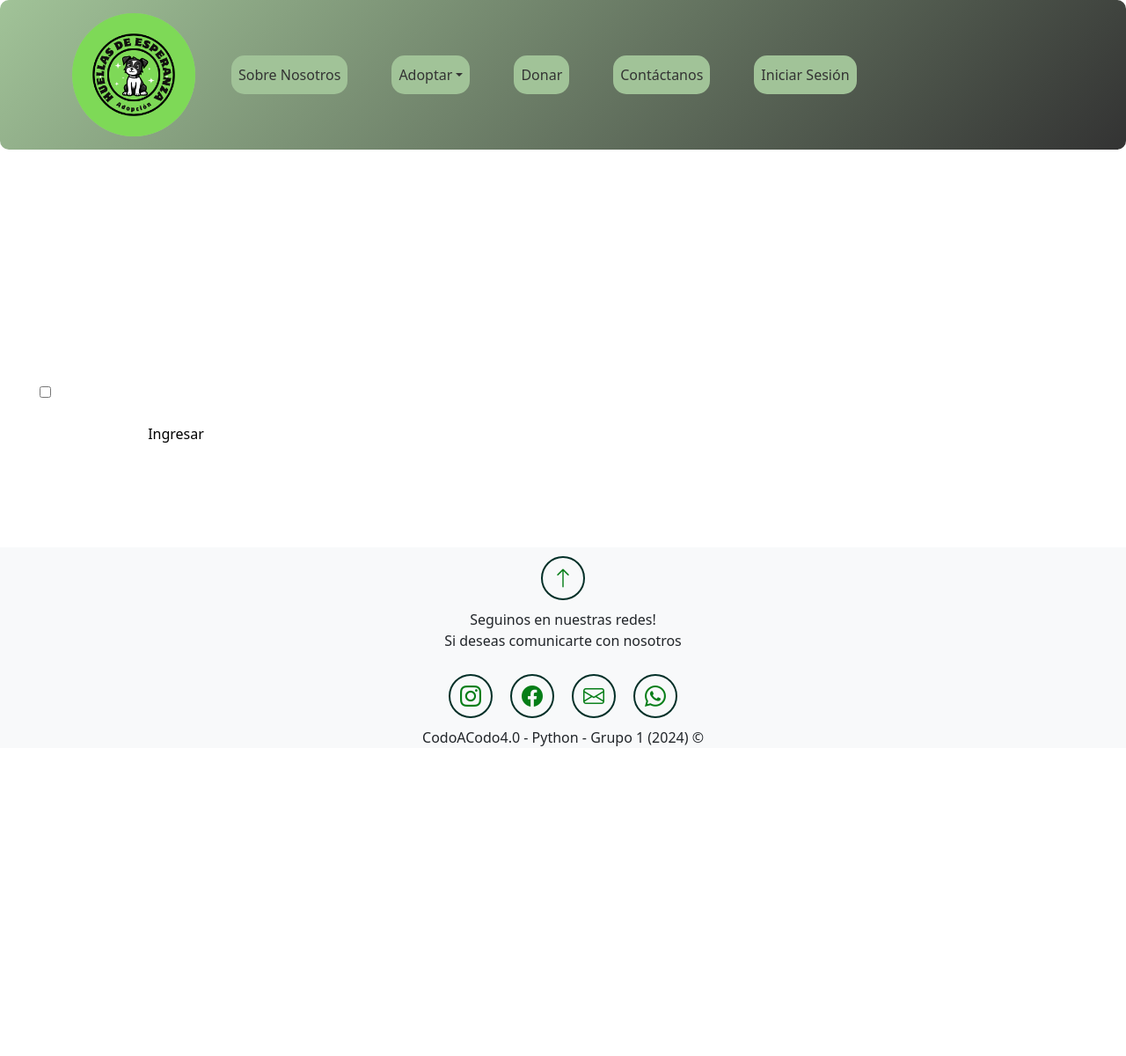
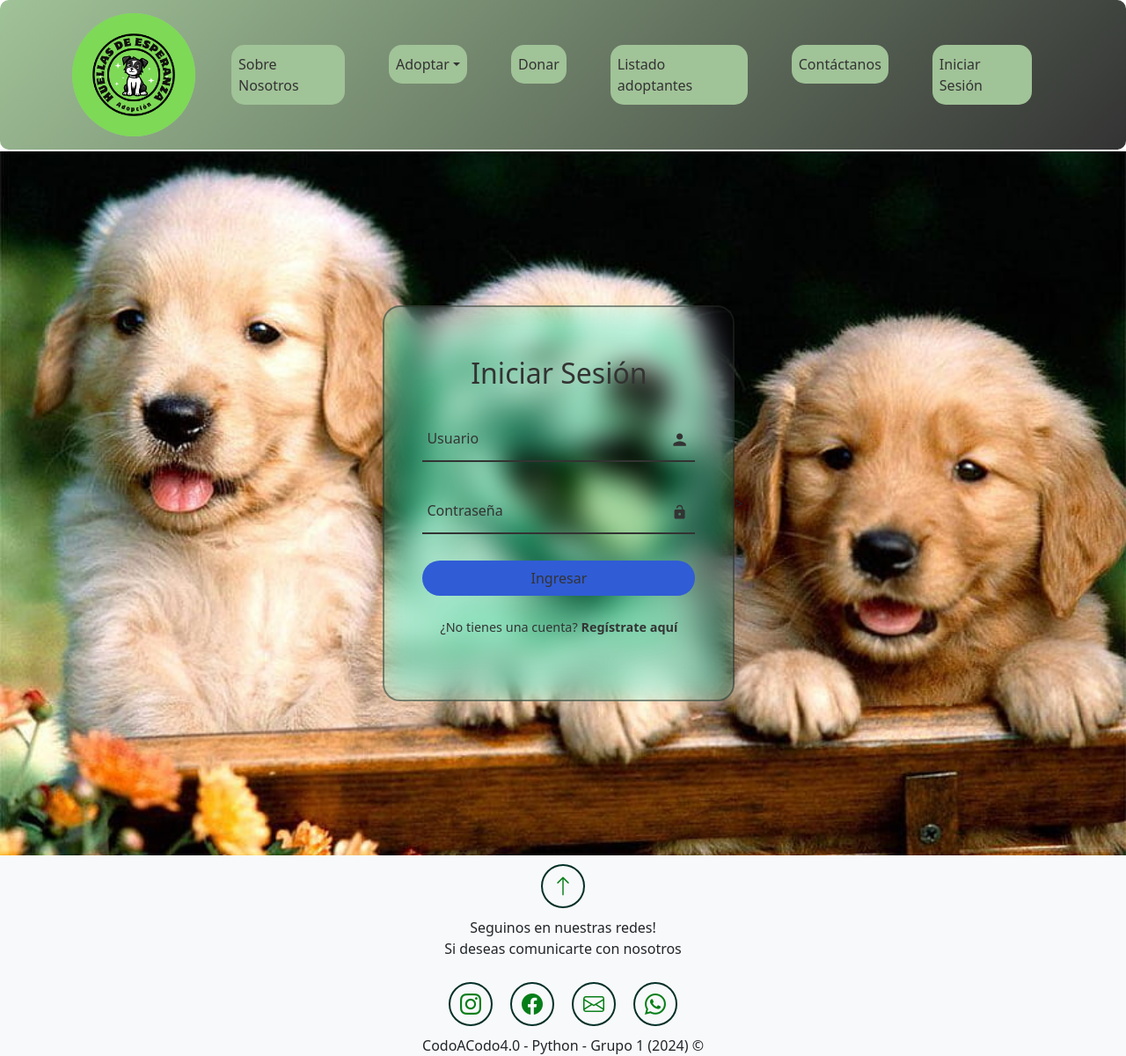
Before and after one commit to SabrinaCortez/back-Adopcion-Web, a Flask app: page /login in a window 1280 px wide. Shown: the whole page at 88% size. Before the commit the page ends 848 px from the top, so only its background shows below. Run offline with Flask 3, Linux system fonts and the light colour scheme; some libraries are stand-ins or nearby versions; some web fonts are replaced.

Commit message:
inicio sesión, login, registrarse, interfaz

```diff
--- a/app/app.py
+++ b/app/app.py
@@ -1,52 +1,92 @@
-from flask import Flask,render_template, request, redirect
+from flask import Flask, render_template, request, redirect, url_for, flash, session
+from flask_mysqldb import MySQL
+from flask_bcrypt import Bcrypt
 from controller import *
 
 app = Flask(__name__)
+app.secret_key = 'your_secret_key'  # Cambia esto por una clave secreta segura
 
+# Configuración de la base de datos
+app.config['MYSQL_HOST'] = 'localhost'
+app.config['MYSQL_USER'] = 'root'
+app.config['MYSQL_PASSWORD'] = ''
+app.config['MYSQL_DB'] = 'adopcion'
+
+mysql = MySQL(app)
+bcrypt = Bcrypt(app)
 
 @app.route('/')
 def getIndex():
-    title="Index"
-    # conexion = probar_Conexion()
-    # print (conexion)
-    return render_template("index.html",title=title)
+    title = "Index"
+    return render_template("index.html", title=title)
 
 @app.route('/contacto')
 def dataContacto():
-    title="Contacto"
-    return render_template("contacto.html",title=title)
+    title = "Contacto"
+    return render_template("contacto.html", title=title)
 
-@app.route('/login')
+@app.route('/login', methods=['GET', 'POST'])
 def dataLogin():
-    title="Login"
-    return render_template("login.html",title=title)
+    title = "Login"
+    # if request.method == 'POST' and 'usuario' in request.form and 'contrasena' in request.form:
+    #     usuario = request.form['usuario']
+    #     contrasena = request.form['contrasena']
 
-@app.route('/registrarte')
+    #     cursor = mysql.connection.cursor()
+    #     cursor.execute('SELECT * FROM usuarios WHERE usuario = %s', (usuario,))
+    #     user = cursor.fetchone()
+
+    #     if user and bcrypt.check_password_hash(user[2], contrasena):  # user[2] asumiendo que la contraseña está en el tercer campo
+    #         session['loggedin'] = True
+    #         session['id'] = user[0]  # user[0] asumiendo que el ID está en el primer campo
+    #         session['usuario'] = user[1]  # user[1] asumiendo que el usuario está en el segundo campo
+    #         flash('Inicio de sesión exitoso', 'success')
+    #         return redirect(url_for('getIndex'))
+    #     else:
+    #         flash('Nombre de usuario/contraseña incorrectos', 'danger')
+    #     cursor.close()
+    return render_template('login.html', title=title)
+
+@app.route('/registrarte', methods=['GET', 'POST'])
 def dataRegistrarte():
-    title="Registrarte"
-    return render_template("registrarte.html",title=title)
+#     if request.method == 'POST' and 'usuario' in request.form and 'contrasena' in request.form and 'email' in request.form:
+#         usuario = request.form['usuario']
+#         contrasena = request.form['contrasena']
+#         email = request.form['email']
+
+#         # Encriptar la contraseña
+#         hashed_password = bcrypt.generate_password_hash(contrasena).decode('utf-8')
+
+#         cursor = mysql.connection.cursor()
+#         cursor.execute('INSERT INTO usuarios (usuario, contrasena, email) VALUES (%s, %s, %s)', (usuario, hashed_password, email))
+#         mysql.connection.commit()
+#         cursor.close()
+#         flash('Te has registrado correctamente', 'success')
+#         return redirect(url_for('dataLogin'))
+    title = "Registrarte"
+    return render_template('registrarte.html', title=title)
 
 @app.route('/perros')
 def dataPerros():
-    title="Perros"
+    title = "Perros"
     perros = obtener_AnimalesPublicados('PE')
-    return render_template("perros.html",title=title,perros=perros)
+    return render_template("perros.html", title=title, perros=perros)
 
 @app.route('/gatos')
 def dataGatos():
-    title="Gatos"
+    title = "Gatos"
     gatos = obtener_AnimalesPublicados('GA')
-    return render_template("gatos.html",title=title,gatos=gatos)
+    return render_template("gatos.html", title=title, gatos=gatos)
 
 @app.route('/nosotros')
 def dataNosotros():
-    title="Nosotros"
-    return render_template("nosotros.html",title=title)
+    title = "Nosotros"
+    return render_template("nosotros.html", title=title)
 
 @app.route('/donar')
 def dataDonar():
-    title="Donar"
-    return render_template("donar.html",title=title)
+    title = "Donar"
+    return render_template("donar.html", title=title)
 
 @app.route('/formAdopsion')
 def dataForm():
@@ -63,13 +103,13 @@
     title="Transito"
     perros = obtener_AnimalesEnTransito('PE')
     gatos = obtener_AnimalesEnTransito('GA')
-    return render_template("transito.html",title=title,perros= perros,gatos =gatos )
+    return render_template("transito.html",title=title,perros=perros,gatos=gatos )
 
 @app.route('/listadoadoptantes')
 def Adoptantes_Listado():
     title="Listado Adoptantes"
     adoptantes = adoptante_solicitudes()
-    return render_template("listadoAdoptantes.html",title=title,adoptantes= adoptantes)
+    return render_template("listadoAdoptantes.html",title=title,adoptantes=adoptantes)
 
 @app.route('/adoptante_Confirmar/<string:cDNI>/<int:idAnimales>')
 def adoptante_Confirmar(cDNI,idAnimales):
--- a/app/controller.py
+++ b/app/controller.py
@@ -1,5 +1,6 @@
 from db import conexionMySQL
 from datetime import date
+
 
 # para probar
 def probar_Conexion():
--- a/app/db.py
+++ b/app/db.py
@@ -10,7 +10,7 @@
 host = "localhost"
 user = "root"
 clave= ""
-db="adopciones"
+db="adopcion"
 
 # remota -> pythonenaywhere
 #host = "adrianreciomdq.mysql.pythonanywhere-services.com"
--- a/app/static/css/estilo.css
+++ b/app/static/css/estilo.css
@@ -629,7 +629,7 @@
 }
 
 
-body .loguearse{
+.loguearse-sesion{
   display: flex;
   justify-content: center;
   align-items: center;
@@ -649,8 +649,8 @@
   width: 400px;
   height: 450px;
   background: transparent;
-  color: #fff;
-  border: 2px solid rgba(255, 255, 255, .5);
+  color: #333;
+  border: 2px solid rgba(48, 41, 41, 0.5);
   border-radius: 20px;
   display: flex;
   justify-content: center;
@@ -661,7 +661,7 @@
 
 h2{
   font-size: 2em;
-  columns: white;
+  columns: black;
   text-align: center;
 }
 
@@ -669,7 +669,7 @@
   position: relative;
   width: 310px;
   margin: 30px 0;
-  border-bottom: 2px solid #fff;
+  border-bottom: 2px solid #333;
 }
 
 .input-box label {
@@ -678,7 +678,7 @@
   left: 5px;
   transform: translateY(-50%);
   font-size: 1em;
-  color: #fff;
+  color: #333;
   pointer-events: none;
   transition: .5s;
 }
@@ -694,14 +694,14 @@
   border: none;
   outline: none;
   font-size: 1em;
-  color: #fff;
+  color: #333;
   padding: 0 35px 0 5px;
 }
 
 .input-box .icon {
   position: absolute;
   right: 8px;
-  color: #fff;
+  color: #333;
   font-size: 1.2em;
   line-height: 57px;
 }
@@ -709,7 +709,7 @@
 .remember-forgot{
   margin: -15px 0 15px;
   font-size: .9em;
-  color: #fff;
+  color: #333;
   display: flex;
   justify-content: space-between;
 }
@@ -719,7 +719,7 @@
 }
 
 .remember-forgot a{
-  color: #fff;
+  color: #333;
   text-decoration: none;
 }
 
@@ -730,25 +730,25 @@
 button {
   width: 100%;
   height: 40px;
-  background: #fff;
+  background: green;
   border: none;
   outline: none;
   border-radius: 40px;
   cursor: pointer;
   font-size: 1em;
-  color: #000;
+  color: #333;
   font-weight: 500;
 }
 
 .register-link{
   font-size: .9em;
-  color: #fff;
+  color: #333;
   text-align: center;
   margin: 25px 0 10px;
 }
 
 .register-link p a{
-  color: #fff;
+  color: #333;
   text-decoration: none;
   font-weight: 600;
 }
@@ -757,8 +757,8 @@
   text-decoration: underline;
 }
 
-/* Registrarse */
-body .registrarse{
+/* Registrarse
+body .loguearse-sesion{
   display: flex;
   justify-content: center;
   align-items: center;
@@ -772,7 +772,7 @@
   100%{
       filter: hue-rotate(360deg);
   }
-}
+}*/
 
 
 @media (max-width: 360px){
--- a/app/templates/defaults/header.html
+++ b/app/templates/defaults/header.html
@@ -23,6 +23,7 @@
                                 </ul>
                             </li>
                             <li class="nav-item"><a class="nav-link" href="donar">Donar</a></li>
+                            <li class="nav-item"><a class="nav-link" href="listadoadoptantes">Listado adoptantes</a></li>
                             <li class="nav-item"><a class="nav-link" href="contacto">Contáctanos</a></li>
                             <li class="nav-item"><a class="nav-link" href="login">Iniciar Sesión</a></li>
                         </ul>
--- a/app/templates/login.html
+++ b/app/templates/login.html
@@ -1,40 +1,44 @@
 {% include 'defaults/head.html'%}
-<body class="loguearse">
+<body>
 
     <!--MENU ENCABEZADO-->
 {% include 'defaults/header.html' %}
 
 <section>
+<div class="loguearse-sesion">
   <div class="login-box">
-    <form action="">
-      <h2>Inicio de sesión</h2>
+    <form method="POST" action="{{ url_for('dataLogin') }}">
+      <h2>Iniciar Sesión</h2>
       <div class="input-box">
-        <span class="icon"><ion-icon name="person"></ion-icon></span>
+        <span class="icon"><ion-icon id="usuario" name="person"></ion-icon></span>
         <input type="user" required />
         <label>Usuario</label>
       </div>
       <div class="input-box">
-        <span class="icon"><ion-icon name="unlock"></ion-icon></span>
+        <span class="icon"><ion-icon id="contrasena" name="unlock"></ion-icon></span>
         <input type="password" required />
         <label>Contraseña</label>
       </div>
-      <div class="remember-forgot">
+      <!-- <div class="remember-forgot">
           <label><input type="checkbox">Recuerdame</label>
           <a href="#">Olvidaste tu contraseña?</a>
-      </div>
+      </div> -->
       <button type="submit">Ingresar</button>
       <div class="register-link">
-          <p>No tienes una cuenta? <a href="registrarte.html">Registrate</a></p>
+        <p>¿No tienes una cuenta? <a href="{{ url_for('dataRegistrarte') }}">Regístrate aquí</a></p>
       </div>
     </form>
-  </div>
+  </div>>
+</div>
+
 </section>
      <!-- Pie de pagina(footer) -->
      {% include 'defaults/footer.html'%}
-      <script
+     <script src="https://unpkg.com/ionicons@4.5.10-0/dist/ionicons.js"></script>
+     <!-- <script
       src="https://cdn.jsdelivr.net/npm/bootstrap@5.3.3/dist/js/bootstrap.bundle.min.js"
       integrity="sha384-YvpcrYf0tY3lHB60NNkmXc5s9fDVZLESaAA55NDzOxhy9GkcIdslK1eN7N6jIeHz"
       crossorigin="anonymous">
-    </script>
-  </body>
+    </script> -->
+    </body>
 </html>
```
Also changed, not shown: app/templates/registrarte.html (+12 -11 lines).
